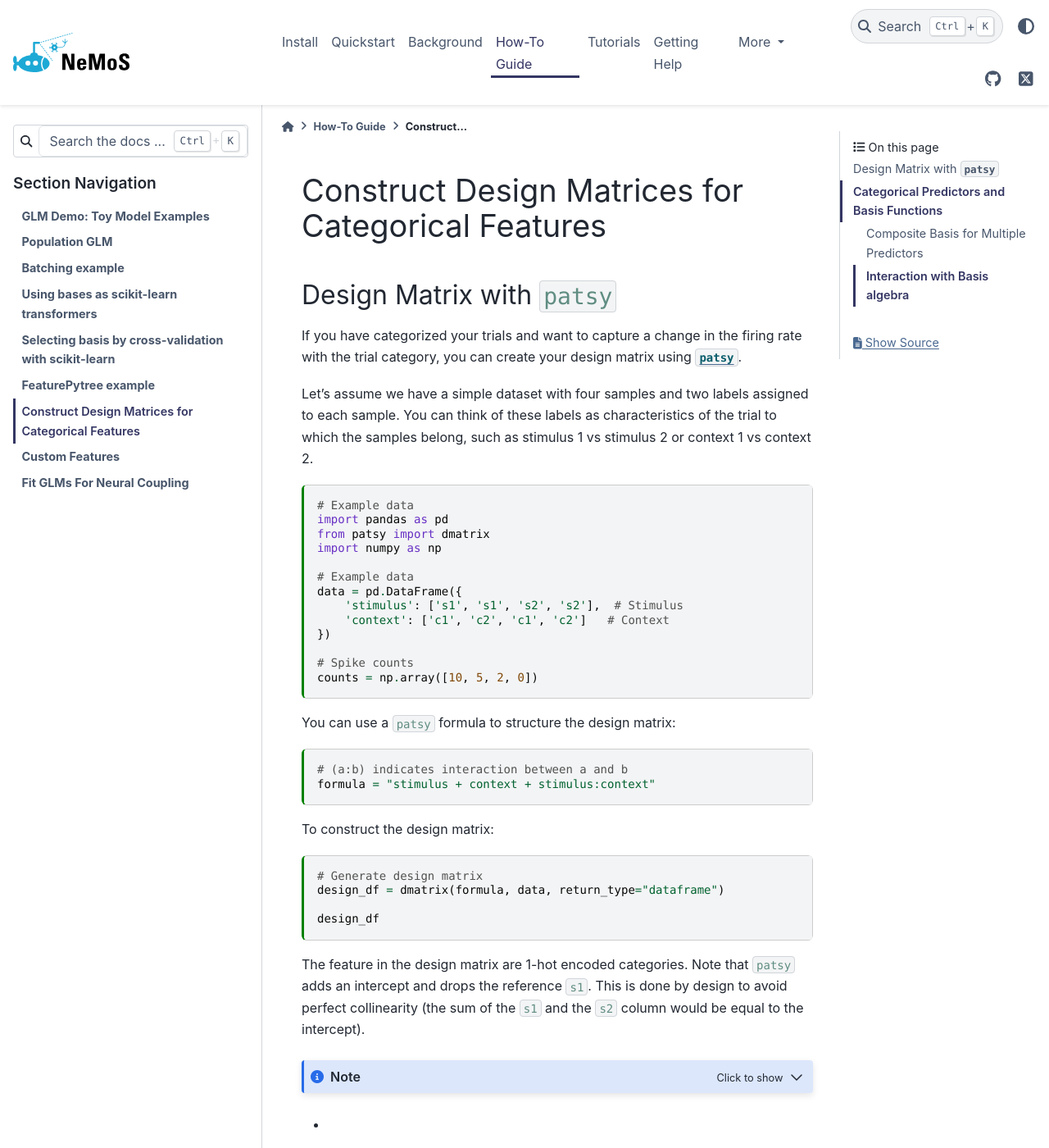
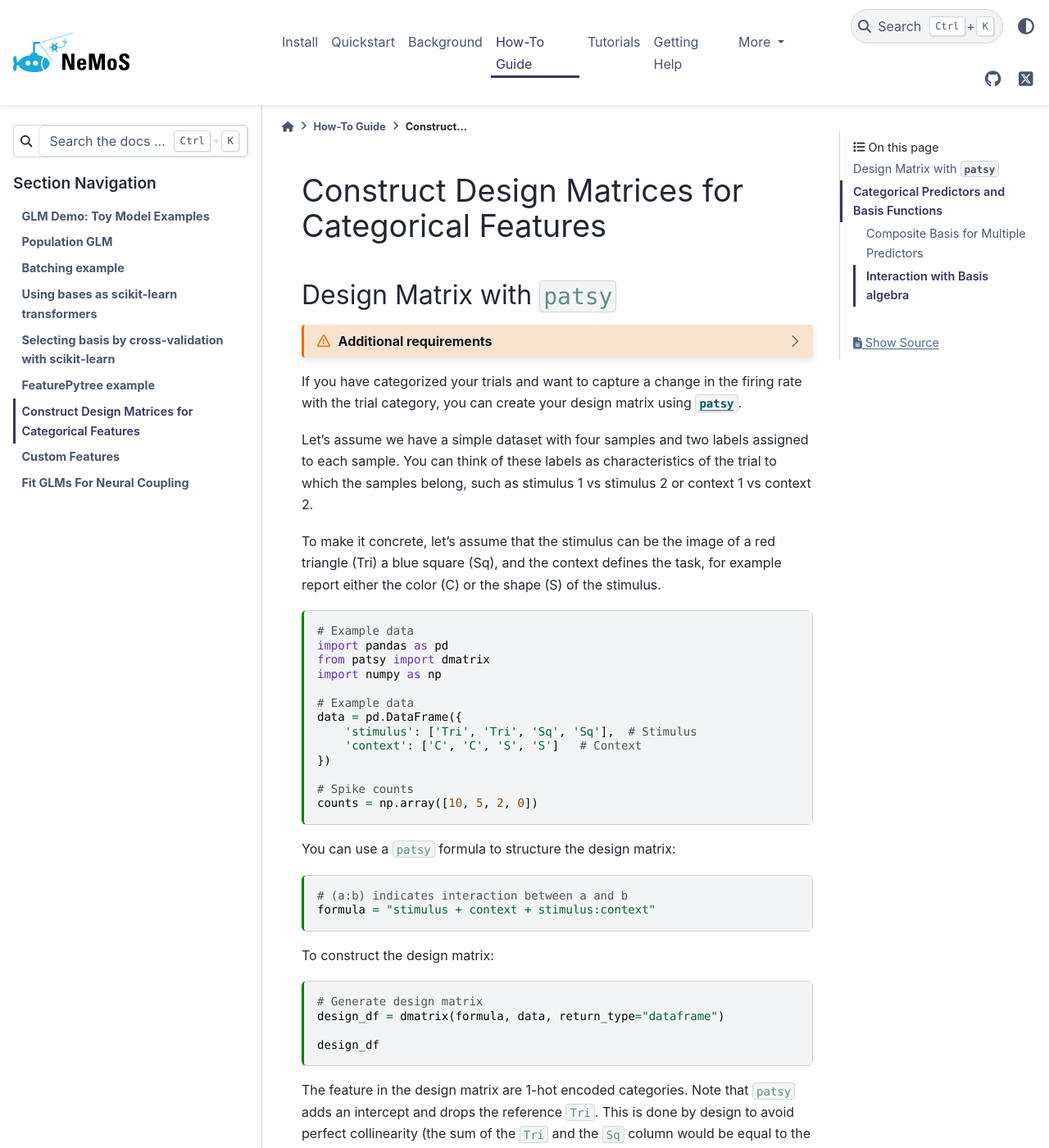
Before and after one commit to flatironinstitute/nemos, a Sphinx documentation site: the page built from docs/how_to_guide/categorical_predictors.md, in a window 1280 px wide and 1400 px high. Shown: the whole window at 82% size. Built offline with Sphinx 7.4.7 and the PyData theme 0.15.4, drawn with Linux system fonts in a browser that asks for light colours; some of the changed text lies outside the part shown.

Commit message:
commit edits

````diff
--- a/docs/how_to_guide/categorical_predictors.md
+++ b/docs/how_to_guide/categorical_predictors.md
@@ -15,9 +15,28 @@
 
 ## Design Matrix with `patsy`
 
+:::{dropdown} Additional requirements
+:color: warning
+:icon: alert
+
+To run this notebook, you may need to install the `patsy` package:
+
+```bash
+pip install patsy
+```
+
+Alternatively, to install all dependencies required for running any of our notebooks, execute:
+
+```bash
+pip install "nemos[examples]"
+```
+:::
+
 If you have categorized your trials and want to capture a change in the firing rate with the trial category, you can create your design matrix using [`patsy`](https://patsy.readthedocs.io/en/latest/).
 
 Let's assume we have a simple dataset with four samples and two labels assigned to each sample. You can think of these labels as characteristics of the trial to which the samples belong, such as stimulus 1 vs stimulus 2 or context 1 vs context 2.
+
+To make it concrete, let's assume that the stimulus can be the image of a red triangle (Tri) a blue square (Sq), and the context defines the task, for example report either the color (C) or the shape (S) of the stimulus.
 
 ```{code-cell} ipython3
 # Example data
@@ -27,8 +46,8 @@
 
 # Example data
 data = pd.DataFrame({
-    'stimulus': ['s1', 's1', 's2', 's2'],  # Stimulus
-    'context': ['c1', 'c2', 'c1', 'c2']   # Context
+    'stimulus': ['Tri', 'Tri', 'Sq', 'Sq'],  # Stimulus
+    'context': ['C', 'C', 'S', 'S']   # Context
 })
 
 # Spike counts
@@ -53,18 +72,9 @@
 ```
 
 The feature in the design matrix are 1-hot encoded categories.
-Note that `patsy` adds an intercept and drops the reference `s1`. This is done by design to avoid perfect collinearity (the sum of the `s1` and the `s2` column would be equal to the intercept).
+Note that `patsy` adds an intercept and drops the reference `Tri`. This is done by design to avoid perfect collinearity (the sum of the `Tri` and the `Sq` column would be equal to the intercept).
 
-:::{note} Understanding `patsy`'s Output
-:class: dropdown
 
-In the design matrix:
-- `T.` indicates **treatment coding**, which is used to encode categorical variables. For example, `stimulus[T.s2]` represents the presence (`1`) or absence (`0`) of the category `s2` compared to the reference category `s1`.
-- The reference category (`s1`) is dropped to avoid collinearity, as including all categories would result in redundancy.
-- Similarly, for `context`, columns `context[c1]` and `T.context[c2]` represent the presence of each category.
-- The interaction term `stimulus[T.s2]:context[T.c2]` represents the combined effect of `stimulus = s2` and `context = c2`. Only one column is needed for the interaction, as the other combinations are implicitly represented by the reference categories (`s1` and `c1`).
-:::
--
 NeMoS GLMs, however, already specify an intercept term, making the first column of this dataframe redundant. Let's drop it.
 
 ```{code-cell} ipython3
@@ -73,7 +83,18 @@
 design_df
 ```
 
+:::{dropdown} Understanding `patsy`'s Output
+:color: info
+:icon: info
 
+In the design matrix:
+- `T.` indicates **treatment coding**, which is used to encode categorical variables. For example, `stimulus[T.s2]` represents the presence (`1`) or absence (`0`) of the category `s2` compared to the reference category `s1`.
+- The reference category (`s1`) is dropped to avoid collinearity, as including all categories would result in redundancy.
+- Similarly, for `context`, columns `context[c1]` and `T.context[c2]` represent the presence of each category.
+- The interaction term `stimulus[T.s2]:context[T.c2]` represents the combined effect of `stimulus = s2` and `context = c2`. Only one column is needed for the interaction, as the other combinations are implicitly represented by the reference categories (`s1` and `c1`).
+
+See [`patsy` docs](https://patsy.readthedocs.io/en/latest/formulas.html#the-formula-language) for more details.
+:::
 
 
 ### Fit the GLM
````
Also changed, not shown: 2 other files.
